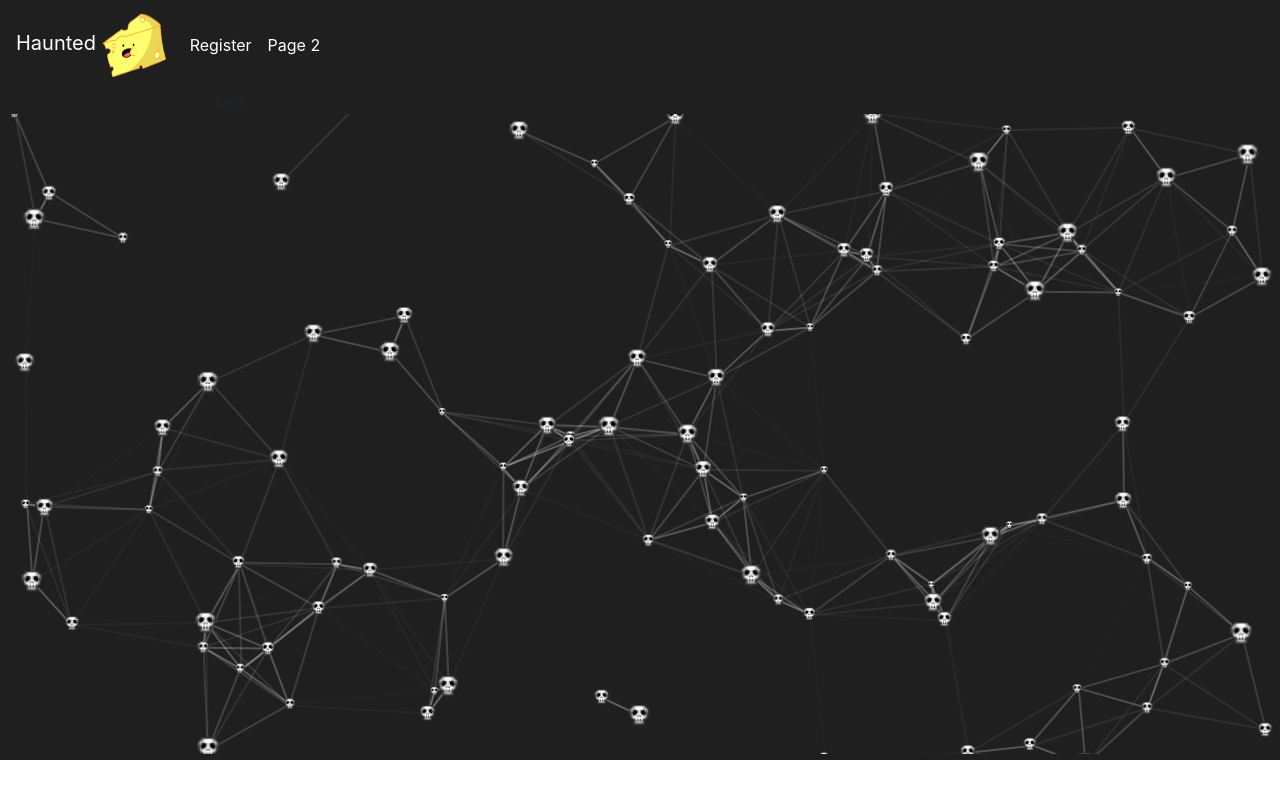
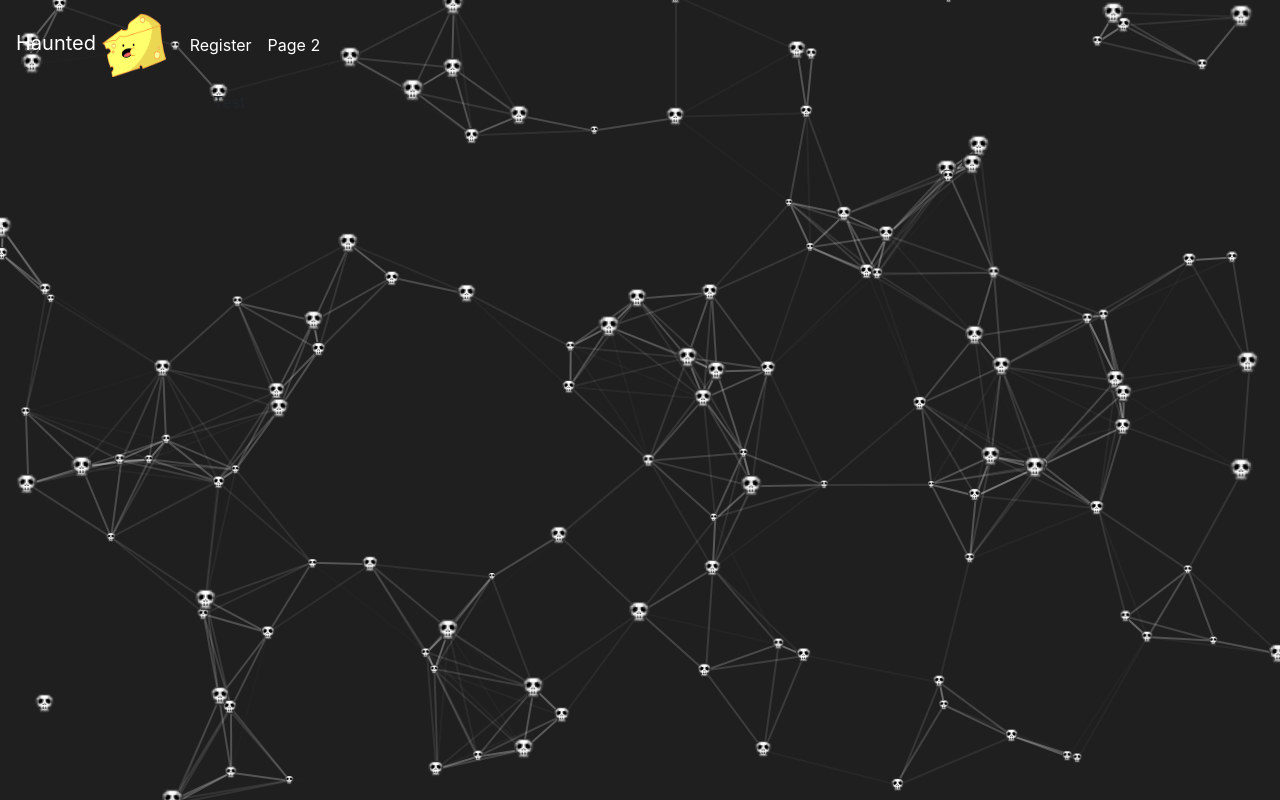
Before and after one commit to nathanwelsh8/halloween_hackathon_2020, a Django app: page / in a window 1280 px wide. Run offline with Django 3.2, Linux system fonts and the light colour scheme.

Commit message:
particle.js bg fix

```diff
--- a/HalloweenFun/HauntedCheese/static/css/base.css
+++ b/HalloweenFun/HauntedCheese/static/css/base.css
@@ -4,6 +4,23 @@ body {
 
 #particles-js {
     background: #1f1f1f;
+    width: 100%;
+    height: 100%;
+    position: fixed;
+    z-index: -10;
+    top: 0;
+    left: 0;
+}
+
+#particles-js canvas {
+    display: block;
+    vertical-align: bottom;
+    -webkit-transform: scale(1);
+    -ms-transform: scale(1);
+    transform: scale(1);
+    opacity: 1;
+    -webkit-transition: opacity .8s ease, -webkit-transform 1.4s ease;
+    transition: opacity .8s ease, transform 1.4s ease
 }
 
 .navbar-custom {
--- a/HalloweenFun/templates/HauntedCheese/base.html
+++ b/HalloweenFun/templates/HauntedCheese/base.html
@@ -15,7 +15,7 @@
         <script src="https://cdn.jsdelivr.net/npm/bootstrap@4.5.3/dist/js/bootstrap.bundle.min.js" integrity="sha384-ho+j7jyWK8fNQe+A12Hb8AhRq26LrZ/JpcUGGOn+Y7RsweNrtN/tE3MoK7ZeZDyx" crossorigin="anonymous"></script>
     </head>
     <body>
-        <div class="wrapper" id="particles-js">
+        <div  id="particles-js"></div>
         <nav class="navbar navbar-expand-lg navbar-custom navbar-inverse">
             <a class="navbar-brand" href="{% url 'HauntedCheese:index' %}">Haunted <img class="img-brand" src="{% static "images/brand.gif" %}"></a>
             <button class="navbar-toggler" type="button" data-toggle="collapse" data-target="#navbarNav" aria-controls="navbarNav" aria-expanded="false" aria-label="Toggle navigation">
@@ -42,7 +42,6 @@
             <div class="d-none d-md-block col-2">
             </div>
         </div>
-        </div>
         <script src="{% static 'js/particles.js' %}"></script>
         <script src="{% static 'js/app.js' %}"></script>
     </body>
```
Lines whose indentation alone changed are shown as unchanged.
